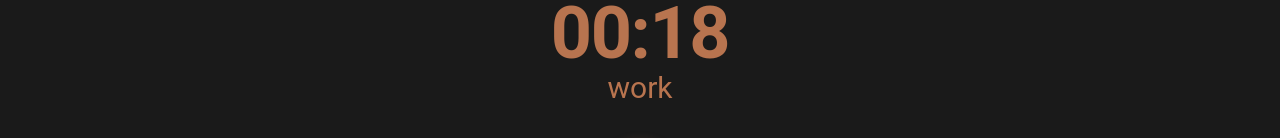
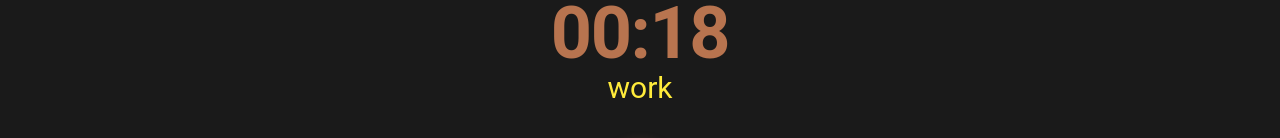
Before and after one commit to Samu-K/pomodo, a Vue app: page / in a window 1280 px wide. Both pictures are taken after a click on the button 640 px from the left and 600 px from the top of the page. Shown: the part 421-559 px from the top of the page. Built offline with nearby package versions, Linux system fonts and the light colour scheme.

Commit message:
basic session tracking logic implemented

```diff
--- a/src/components/timer/countdown.ts
+++ b/src/components/timer/countdown.ts
@@ -1,4 +1,5 @@
-import { computed, onUnmounted, readonly, ref } from "vue";
+import { computed, onUnmounted, type Ref, readonly, ref } from "vue";
+import type { Session } from "../../defines/session.ts";
 
 export function useCountdownTimer(
 	initialTime: number,
@@ -8,13 +9,20 @@ export function useCountdownTimer(
 	const initialTimeRef = ref(initialTime);
 	const remainingTime = ref(initialTimeRef.value);
 	const isRunning = ref(false);
+	let category_id: number | undefined;
+
 	const mode = ref("focus");
+	const sessions: Ref<Array<Session>> = ref([]);
 
 	// Private timer ID
 	let timerId: number | undefined;
 
 	const setInitialTime = (time: number) => {
 		initialTimeRef.value = time;
+	};
+
+	const setCategoryId = (cat_id: number | undefined) => {
+		category_id = cat_id;
 	};
 
 	const formattedTime = computed(() => {
@@ -56,6 +64,8 @@ export function useCountdownTimer(
 		} else {
 			pauseTimer();
 			if (mode.value === "focus") {
+				sessions.value[sessions.value.length - 1].finished = true;
+
 				setInitialTime(initialRestTime);
 				mode.value = "rest";
 				remainingTime.value = initialTimeRef.value;
@@ -72,6 +82,26 @@ export function useCountdownTimer(
 			remainingTime.value = initialTimeRef.value;
 		}
 		if (!isRunning.value && remainingTime.value > 0) {
+			if (
+				remainingTime.value === initialTimeRef.value &&
+				mode.value === "focus"
+			) {
+				let id = 1;
+				if (sessions.value.length > 0) {
+					id = sessions.value[sessions.value.length - 1].id + 1;
+				}
+				if (category_id === undefined) {
+					return;
+				}
+				const new_session: Session = {
+					id: id,
+					start_time: new Date(),
+					duration: initialTimeRef.value,
+					finished: false,
+					category_id: category_id ? category_id : -99
+				};
+				sessions.value.push(new_session);
+			}
 			isRunning.value = true;
 			timerId = window.setInterval(tick, 1000);
 		}
@@ -95,6 +125,9 @@ export function useCountdownTimer(
 
 	const resetTimer = () => {
 		pauseTimer();
+		if (sessions.value.length > 0 && mode.value === "focus") {
+			sessions.value.pop();
+		}
 		remainingTime.value = initialTimeRef.value;
 	};
 
@@ -106,6 +139,7 @@ export function useCountdownTimer(
 	return {
 		remainingTime: readonly(remainingTime),
 		isRunning: readonly(isRunning),
+		sessions: readonly(sessions),
 		mode,
 		formattedTime,
 		percent,
@@ -113,6 +147,7 @@ export function useCountdownTimer(
 		pauseTimer,
 		toggleTimer,
 		resetTimer,
-		skip
+		skip,
+		setCategoryId
 	};
 }
--- /dev/null
+++ b/src/defines/category.ts
@@ -0,0 +1,5 @@
+export interface Category {
+	id: number;
+	name: string;
+	color?: string;
+}
--- /dev/null
+++ b/src/defines/session.ts
@@ -0,0 +1,7 @@
+export interface Session {
+	id: number;
+	start_time: Date;
+	duration: number | undefined;
+	finished: boolean;
+	category_id: number;
+}
--- a/src/pages/landing/TimerScreen.vue
+++ b/src/pages/landing/TimerScreen.vue
@@ -1,18 +1,36 @@
 <script setup lang="ts">
 import { Pause, Play, RotateCcw, SkipForward } from "lucide-vue-next";
-import { ref, computed } from "vue";
+import { computed, ref } from "vue";
 import { useCountdownTimer } from "../../components/timer/countdown";
+import { Category } from "../../defines/category.ts";
+import { Session } from "../../defines/session.ts";
 
 const timer = useCountdownTimer(20, 10);
+const completedSessions = ref<Array<Session>>([]);
 
-const categories = ref<Array<string>>([
-	"work",
-	"school",
-	"project",
-	"cleaning"
+const categories = ref<Array<Category>>([
+	{
+		id: 1,
+		name: "work",
+		color: "yellow"
+	},
+	{
+		id: 2,
+		name: "study",
+		color: "green"
+	},
+	{
+		id: 3,
+		name: "cleaning",
+		color: "purple"
+	},
+	{
+		id: 4,
+		name: "planning"
+	}
 ]);
 
-const selected_category = ref<string>(categories.value[0]);
+const selected_category = ref<Category>(categories.value[0]);
 const nextTask = {
 	name: "Algorithm study",
 	estimate: 4
@@ -41,6 +59,16 @@ const allowSkip = computed(() => {
 		return false;
 	}
 });
+
+const toggleSession = () => {
+	/* session not started */
+	if (timer.percent.value === 100) {
+		timer.setCategoryId(selected_category.value.id);
+	} else if (timer.percent.value === 0) {
+		timer.setCategoryId(undefined);
+	}
+	timer.toggleTimer();
+};
 </script>
 
 <template>
@@ -71,13 +99,15 @@ const allowSkip = computed(() => {
         <v-select
           v-model="selected_category"
           :items="categories"
+          item-title="name"
           label="Category"
           v-if="showCategorySelector"
+          return-object
         >
         </v-select>
         <div v-else
-          class="text-3xl text-pomodo-orange text-center -mt-10">
-          {{ selected_category }}
+          :class="(`text-3xl text-${selected_category.color} text-center -mt-10`)">
+          {{ selected_category.name }}
         </div>
       </div>
 
@@ -92,7 +122,7 @@ const allowSkip = computed(() => {
         </button>
 
         <button
-          @click="timer.toggleTimer"
+          @click="toggleSession"
           class="w-20 h-20 rounded-full text-white hover:scale-105 transition-transform shadow-fab hover:shadow-fab-hover flex items-center justify-center"
           :class="[
             {'bg-gradient-to-br from-pomodo-orange to-pomodo-red': !timer.isRunning.value && timer.mode.value === 'focus'},
```
